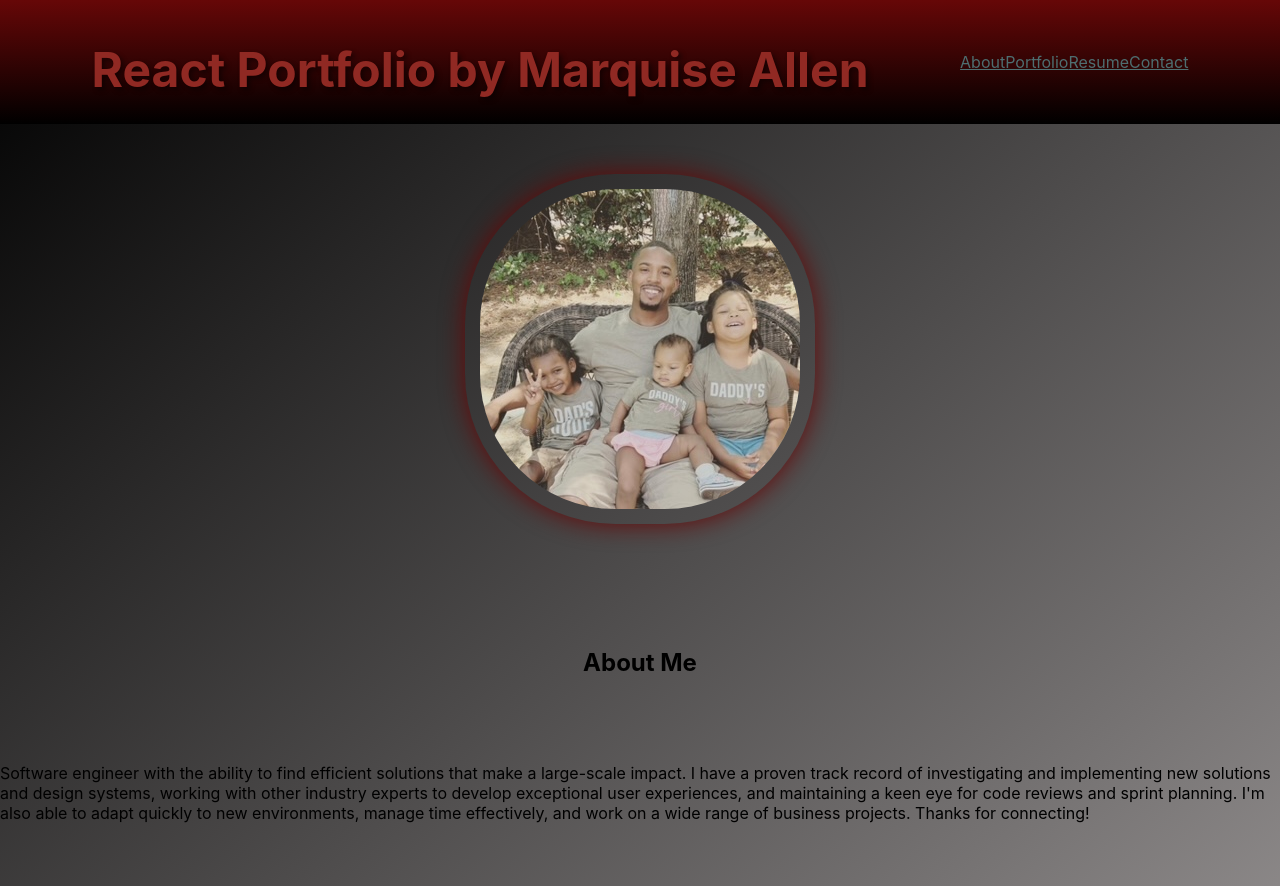
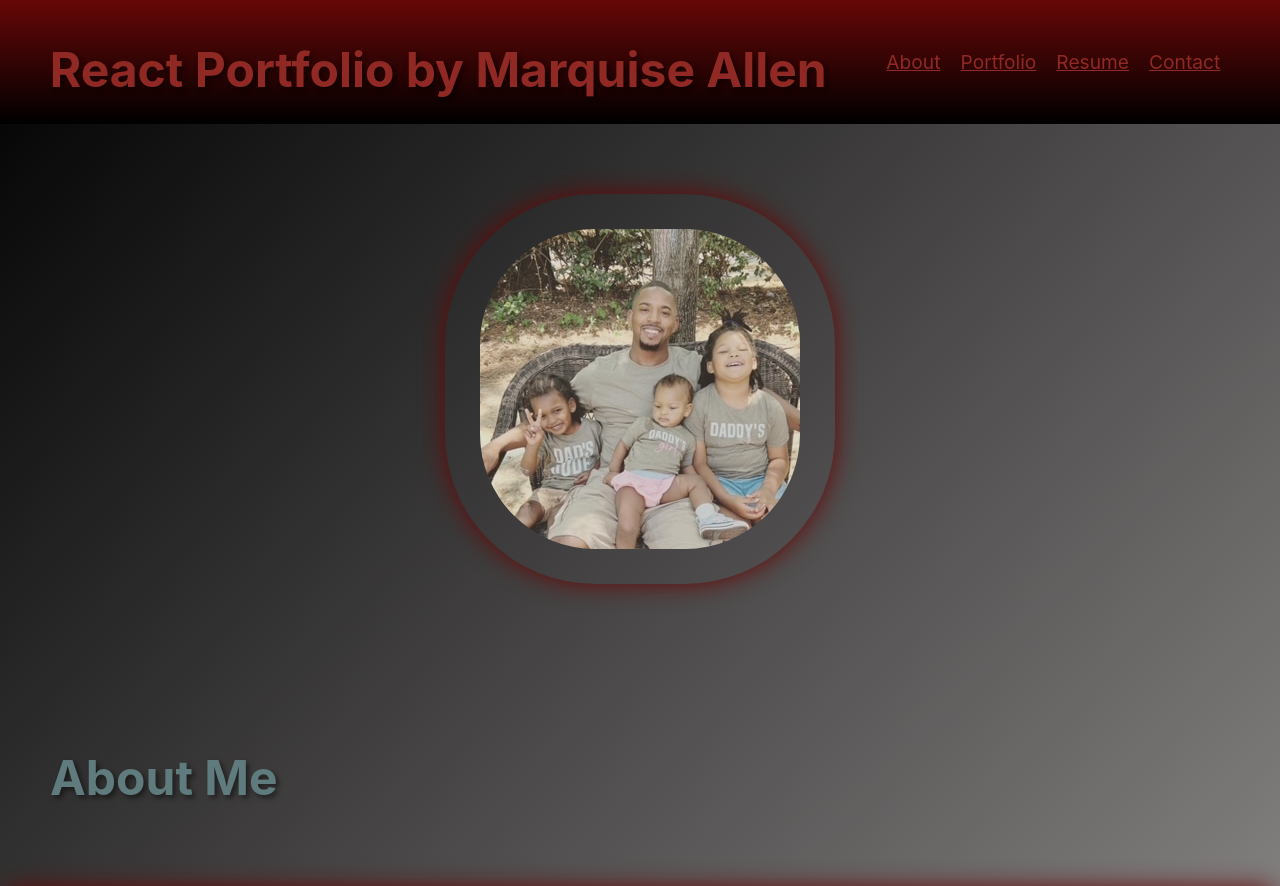
Before and after one commit to MJ-Allen/React-Portfolio, a React (Create React App) app in the folder portfolio/: page / in a window 1280 px wide. Shown: the top 886 px of the page. Built offline with nearby package versions, Linux system fonts and the light colour scheme.

Commit message:
working on contact page

```diff
--- a/portfolio/src/App.css
+++ b/portfolio/src/App.css
@@ -42,3 +42,8 @@ h2 {
 section {
   background: blue;
 }
+@media only screen and (min-width: 1024px) {
+  .container header .header-nav-area #nav_container  {
+    display:flex;
+  }
+}
--- a/portfolio/src/components/Contact/index.js
+++ b/portfolio/src/components/Contact/index.js
@@ -2,7 +2,9 @@ import React from "react";
 
 function Contact () {
       return (
+
         <section id="contactInfo">
+            <div className="center" id='contact'>
           <h2>Contact</h2>
           <article className="contact">
             <div>
@@ -15,6 +17,7 @@ function Contact () {
               <a href="https://www.linkedin.com/in/marquise-allen">Linkedin</a>
             </div>
           </article>
+          </div>
         </section>
       );
     }
--- a/portfolio/src/components/Portfolio/index.js
+++ b/portfolio/src/components/Portfolio/index.js
@@ -4,7 +4,9 @@ import Seo from '../../assets/images/seo.png';
 import neverbelate from '../../assets/images/neverbelateschedule.png';
 
 
+
 function Portfolio () {
+
     return (
          <section>
            <div className="center" id='portfolio'>
@@ -14,7 +16,7 @@ function Portfolio () {
         <div class='img-card'>
                 <h2>Food Run Interactive Application</h2>
 
-					<img src={FoodRun} alt="Screenshot of foodrun game"/>
+					<img src={FoodRun} alt="Screenshot of foodrun game" />
 				<a href="https://pacific-everglades-44013.herokuapp.com/">
                 Link to the live site application
 				</a>
--- a/portfolio/src/components/Resume/index.js
+++ b/portfolio/src/components/Resume/index.js
@@ -7,7 +7,7 @@ function Resume () {
            <div className='center' id='resume'>
            <h1 className="header">My Resume</h1>
            </div>
-             <p>Download my resume for you records <a href ="https://drive.google.com/open?id=1PkRsYT_7INEh7TC41p4x3rWHbF7uRT-G&authuser=marquise.j.allen12%40gmail.com&usp=drive_fs" target="_blank" rel="noreferrer">here.</a></p>
+             <p>Download my resume for your records <a href ="https://drive.google.com/open?id=1PkRsYT_7INEh7TC41p4x3rWHbF7uRT-G&authuser=marquise.j.allen12%40gmail.com&usp=drive_fs" target="_blank" rel="noreferrer">here.</a></p>
 
 
 
--- a/portfolio/src/index.css
+++ b/portfolio/src/index.css
@@ -27,8 +27,22 @@ h2 {
   color:#902923;
   font-size: 300%;
   margin-bottom: 25px;
+  justify-content: center;
   text-shadow: 3px 3px 5px rgba(0, 0, 0, 0.473);
 }
+
+h1 {
+  color:#607B7D;
+  font-size: 300%;
+  text-align: left;
+  margin-bottom: 25px;
+  text-shadow: 3px 3px 5px rgba(0, 0, 0, 0.473);
+}
+h1:hover {
+  color: #902923;
+  transform: .2 ease-in;
+}
+
 
 h2:hover {
   color: #607B7D;
@@ -44,14 +58,25 @@ h2:hover {
   padding: 50px;
   text-align: center;
 }
+.portfolioP {
+  text-align: center;
+
+}
 
 a {
-  color: #4e6e70;
+  color: #902923;
   flex-wrap: wrap;
+  margin: 10px;
+  font-size: larger;
+
+
+
 }
-
+div{
+  justify-content: center;
+}
 a:hover, a:active {
-  color: #902923;
+  color:#4e6e70 ;
   text-decoration: none;
   cursor: pointer;
   font-size: x-large;
@@ -80,16 +105,25 @@ header {
 img {
   box-shadow: 0 0 25px rgb(102, 7, 7);
   border-radius: 150px;
-  padding: 15px;
-}
-#contact {
-  display: flex;
-  justify-content: center;
-  padding: 10px;
-  height: 75vh;
+  padding: 35px;
+  margin: 20px;
 }
 
-.contactLinks {
+
+.contact {
   font-size: 300%;
   margin-left: 15px;
+  text-align: center;
 }
+
+p {
+ border-style: solid;
+  border-radius: 12px;
+  border-color: #607B7D;
+  box-shadow: 0 0 25px rgb(102, 7, 7);
+  font-size: x-large;
+  margin: 10px;
+
+  padding: 2px;
+  margin: 6px
+}
```
